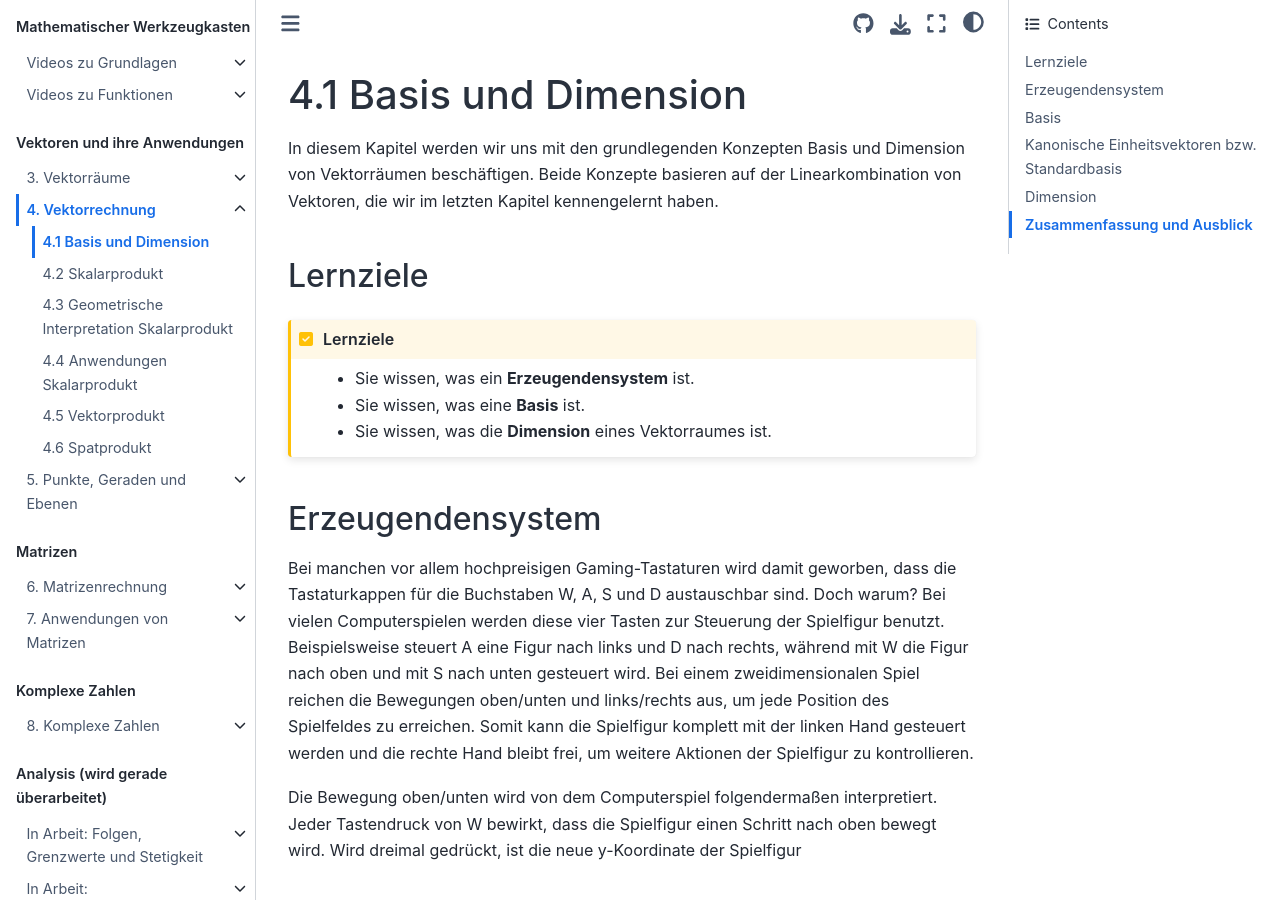
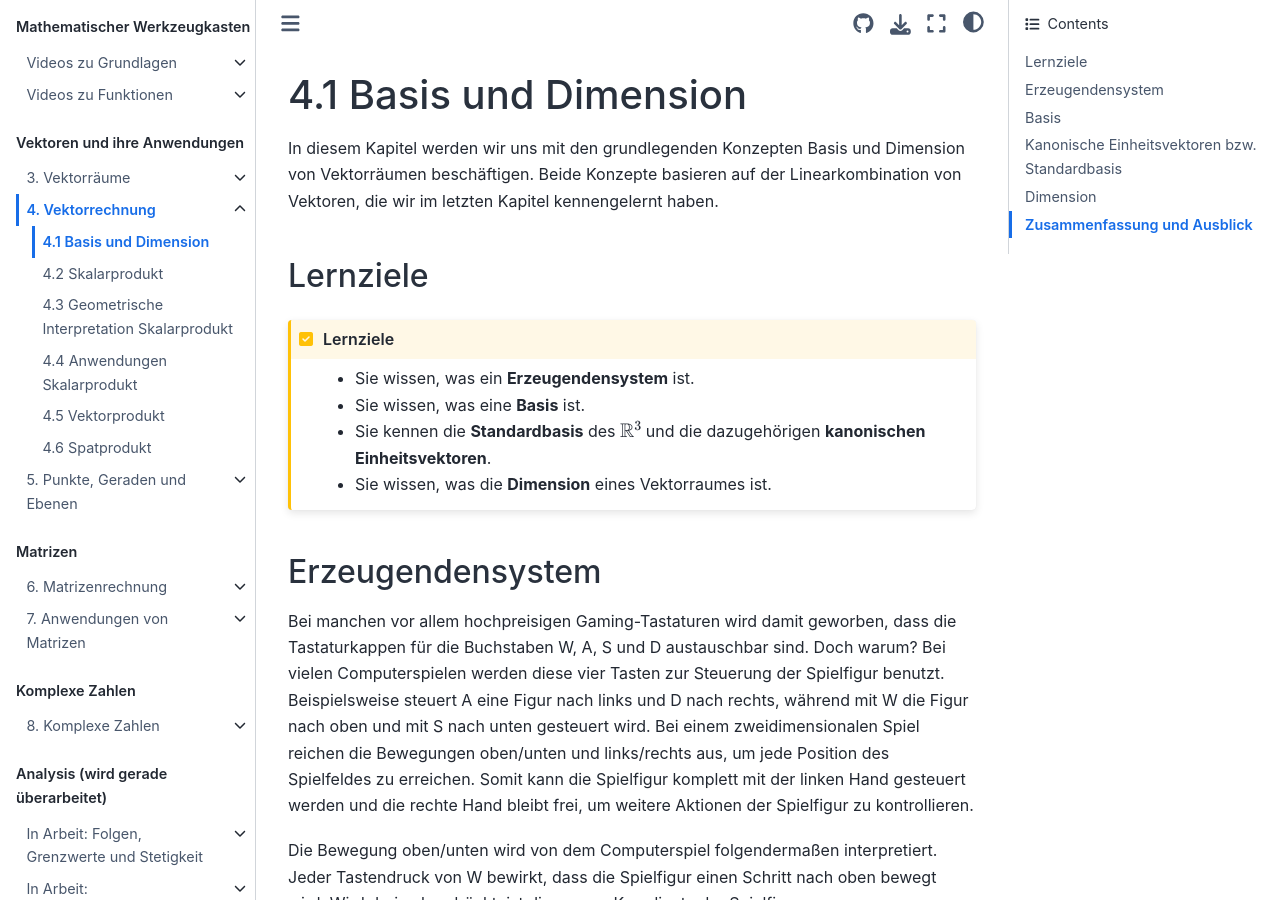
Before and after one commit to s-linden/mathematik-1, a Jupyter Book: the page built from doc/chapter04/sec01.md, in a window 1280 px wide and 900 px high. Built offline with Jupyter Book 1.0.4 settings and Sphinx 7.4.7 and the Sphinx Book theme 1.1.4, drawn with Linux system fonts in a browser that asks for light colours.

Commit message:
added learning goal

````diff
--- a/doc/chapter04/sec01.md
+++ b/doc/chapter04/sec01.md
@@ -10,6 +10,8 @@ Linearkombination von Vektoren, die wir im letzten Kapitel kennengelernt haben.
 :class: goals
 * Sie wissen, was ein **Erzeugendensystem** ist.
 * Sie wissen, was eine **Basis** ist.
+* Sie kennen die **Standardbasis** des $\mathbb{R}^3$ und die dazugehörigen
+  **kanonischen Einheitsvektoren**.
 * Sie wissen, was die **Dimension** eines Vektorraumes ist.
 ```
 
````
